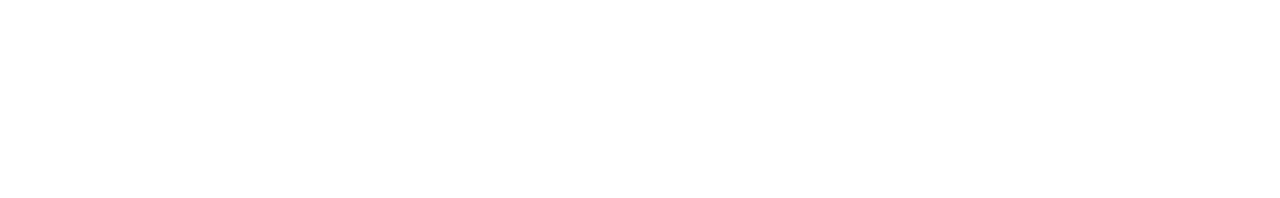
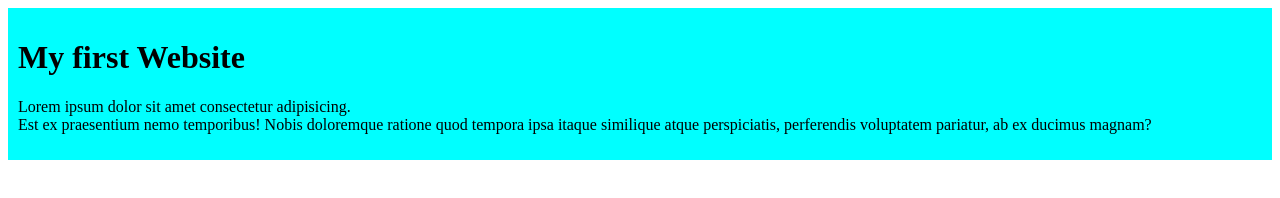
Before and after one commit to riyadul002/my-simple-website, a plain HTML site: page index.html in a window 1280 px wide. Drawn offline with Linux system fonts and the light colour scheme.

Commit message:
added the first blog

```diff
--- a/index.html
+++ b/index.html
@@ -4,8 +4,15 @@
     <meta charset="UTF-8">
     <meta name="viewport" content="width=device-width, initial-scale=1.0">
     <title>My simple Website</title>
+    <link rel="stylesheet" href="style/blog.css">
 </head>
 <body>
-
+    <div>
+        <h1>My first Website</h1>
+        <p>
+Lorem ipsum dolor sit amet consectetur adipisicing. <br>
+ Est ex praesentium nemo temporibus! Nobis doloremque ratione quod tempora ipsa itaque similique atque perspiciatis, perferendis voluptatem pariatur, ab ex ducimus magnam?
+        </p>
+    </div>
 </body>
 </html>
--- /dev/null
+++ b/style/blog.css
@@ -0,0 +1,4 @@
+div{
+    background-color: aqua;
+    padding: 10px;
+}
```
